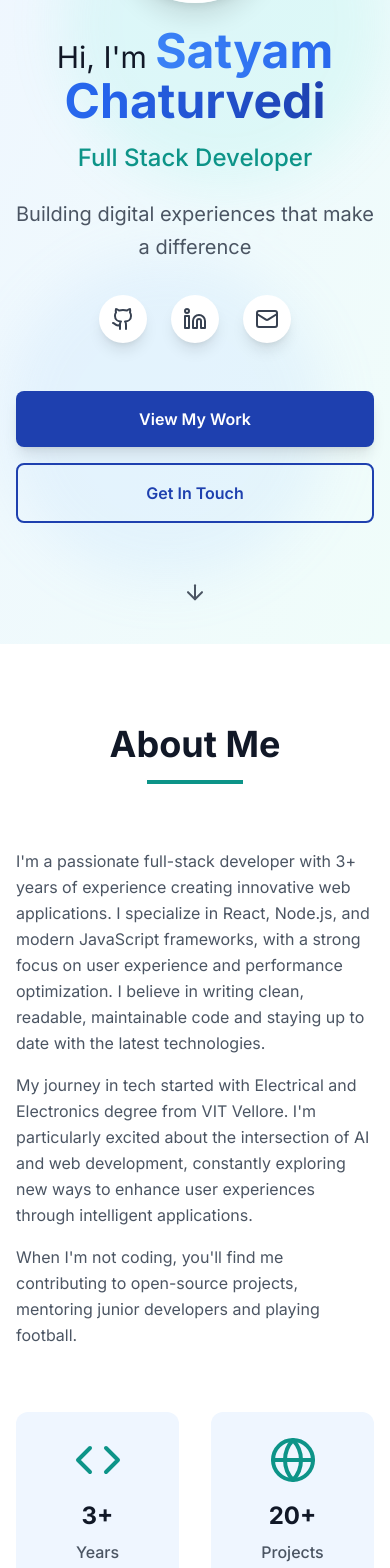
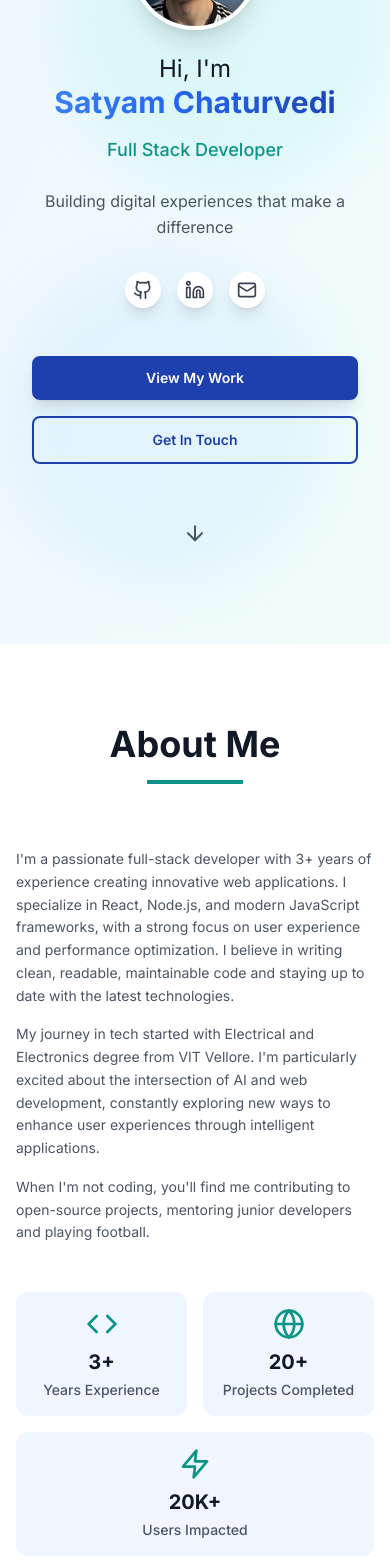
Before and after one commit to Satyam031199/portfolio, a React (Vite) app: page / in a window 390 px wide. Shown: the part 200-1768 px from the top of the page. Built offline with nearby package versions, Linux system fonts and the light colour scheme.

Commit message:
Make portfolio fully responsive

```diff
--- a/src/App.tsx
+++ b/src/App.tsx
@@ -21,7 +21,7 @@ const AppContent: React.FC = () => {
   }, [trackEvent]);
 
   return (
-    <div className="min-h-screen bg-white dark:bg-gray-900 transition-colors duration-300">
+    <div className="min-h-screen bg-white dark:bg-gray-900 transition-colors duration-300 overflow-x-hidden">
       <Header />
       <main>
         <Hero />
--- a/src/components/About.tsx
+++ b/src/components/About.tsx
@@ -60,18 +60,18 @@ const About: React.FC = () => {
         </motion.div>
 
         <motion.div
-          className="grid lg:grid-cols-2 gap-12 items-center mb-16"
+          className="grid lg:grid-cols-2 gap-8 lg:gap-12 items-center mb-16"
           initial="hidden"
           whileInView="visible"
           viewport={{ once: true, amount: 0.3 }}
           variants={containerVariants}
         >
           <motion.div variants={itemVariants}>
-            <div className="prose prose-lg text-gray-600 dark:text-gray-300 leading-relaxed">
+            <div className="prose prose-base sm:prose-lg text-gray-600 dark:text-gray-300 leading-relaxed">
               {aboutMe.split('\n\n').map((paragraph, index) => (
                 <motion.p
                   key={index}
-                  className="mb-6"
+                  className="mb-4 sm:mb-6 text-sm sm:text-base"
                   initial={{ opacity: 0, x: -30 }}
                   whileInView={{ opacity: 1, x: 0 }}
                   viewport={{ once: true }}
@@ -84,20 +84,20 @@ const About: React.FC = () => {
           </motion.div>
 
           <motion.div
-            className="grid grid-cols-2 gap-8"
+            className="grid grid-cols-2 gap-4 sm:gap-6 lg:gap-8"
             variants={containerVariants}
           >
             <motion.div
-              className="text-center p-6 bg-navy-50 dark:bg-gray-800 rounded-xl"
+              className="text-center p-4 sm:p-6 bg-navy-50 dark:bg-gray-800 rounded-xl"
               variants={statsVariants}
               whileHover={{
                 scale: 1.05,
                 boxShadow: "0 20px 25px -5px rgba(0, 0, 0, 0.1), 0 10px 10px -5px rgba(0, 0, 0, 0.04)"
               }}
             >
-              <Code className="w-12 h-12 text-teal-600 mx-auto mb-4" />
+              <Code className="w-8 h-8 sm:w-12 sm:h-12 text-teal-600 mx-auto mb-2 sm:mb-4" />
               <motion.h3
-                className="text-2xl font-bold text-gray-900 dark:text-white mb-2"
+                className="text-xl sm:text-2xl font-bold text-gray-900 dark:text-white mb-1 sm:mb-2"
                 initial={{ opacity: 0 }}
                 whileInView={{ opacity: 1 }}
                 viewport={{ once: true }}
@@ -105,19 +105,19 @@ const About: React.FC = () => {
               >
                 3+
               </motion.h3>
-              <p className="text-gray-600 dark:text-gray-400 font-medium">Years Experience</p>
+              <p className="text-sm sm:text-base text-gray-600 dark:text-gray-400 font-medium">Years Experience</p>
             </motion.div>
             <motion.div
-              className="text-center p-6 bg-navy-50 dark:bg-gray-800 rounded-xl"
+              className="text-center p-4 sm:p-6 bg-navy-50 dark:bg-gray-800 rounded-xl"
               variants={statsVariants}
               whileHover={{
                 scale: 1.05,
                 boxShadow: "0 20px 25px -5px rgba(0, 0, 0, 0.1), 0 10px 10px -5px rgba(0, 0, 0, 0.04)"
               }}
             >
-              <Globe className="w-12 h-12 text-teal-600 mx-auto mb-4" />
+              <Globe className="w-8 h-8 sm:w-12 sm:h-12 text-teal-600 mx-auto mb-2 sm:mb-4" />
               <motion.h3
-                className="text-2xl font-bold text-gray-900 dark:text-white mb-2"
+                className="text-xl sm:text-2xl font-bold text-gray-900 dark:text-white mb-1 sm:mb-2"
                 initial={{ opacity: 0 }}
                 whileInView={{ opacity: 1 }}
                 viewport={{ once: true }}
@@ -125,19 +125,19 @@ const About: React.FC = () => {
               >
                 20+
               </motion.h3>
-              <p className="text-gray-600 dark:text-gray-400 font-medium">Projects Completed</p>
+              <p className="text-sm sm:text-base text-gray-600 dark:text-gray-400 font-medium">Projects Completed</p>
             </motion.div>
             <motion.div
-              className="text-center p-6 bg-navy-50 dark:bg-gray-800 rounded-xl col-span-2"
+              className="text-center p-4 sm:p-6 bg-navy-50 dark:bg-gray-800 rounded-xl col-span-2"
               variants={statsVariants}
               whileHover={{
                 scale: 1.05,
                 boxShadow: "0 20px 25px -5px rgba(0, 0, 0, 0.1), 0 10px 10px -5px rgba(0, 0, 0, 0.04)"
               }}
             >
-              <Zap className="w-12 h-12 text-teal-600 mx-auto mb-4" />
+              <Zap className="w-8 h-8 sm:w-12 sm:h-12 text-teal-600 mx-auto mb-2 sm:mb-4" />
               <motion.h3
-                className="text-2xl font-bold text-gray-900 dark:text-white mb-2"
+                className="text-xl sm:text-2xl font-bold text-gray-900 dark:text-white mb-1 sm:mb-2"
                 initial={{ opacity: 0 }}
                 whileInView={{ opacity: 1 }}
                 viewport={{ once: true }}
@@ -145,7 +145,7 @@ const About: React.FC = () => {
               >
                 20K+
               </motion.h3>
-              <p className="text-gray-600 dark:text-gray-400 font-medium">Users Impacted</p>
+              <p className="text-sm sm:text-base text-gray-600 dark:text-gray-400 font-medium">Users Impacted</p>
             </motion.div>
           </motion.div>
         </motion.div>
@@ -158,48 +158,48 @@ const About: React.FC = () => {
           variants={containerVariants}
         >
           <motion.h3
-            className="text-3xl font-bold text-gray-900 dark:text-white text-center mb-12"
+            className="text-2xl sm:text-3xl font-bold text-gray-900 dark:text-white text-center mb-8 sm:mb-12"
             variants={itemVariants}
           >
             Technical Skills
           </motion.h3>
           <motion.div
-            className="grid md:grid-cols-1 lg:grid-cols-4 gap-8"
+            className="grid grid-cols-1 sm:grid-cols-2 lg:grid-cols-4 gap-4 sm:gap-6 lg:gap-8"
             variants={containerVariants}
           >
             {skillCategories.map((category, categoryIndex) => (
             <div
               key={category.title}
-              className={`backdrop-blur-sm bg-white/30 dark:bg-white/5 p-8 rounded-2xl border border-white/20 dark:border-white/10 shadow-xl animate-fade-in`}
+              className={`backdrop-blur-sm bg-white/30 dark:bg-white/5 p-4 sm:p-6 lg:p-8 rounded-2xl border border-white/20 dark:border-white/10 shadow-xl animate-fade-in`}
               style={{ animationDelay: `${categoryIndex * 200}ms` }}
             >
-              <h3 className="text-xl font-bold text-gray-800 dark:text-white mb-6 text-center">
+              <h3 className="text-lg sm:text-xl font-bold text-gray-800 dark:text-white mb-4 sm:mb-6 text-center">
                 {category.title}
               </h3>
 
               <div
                 className={`grid ${
-                  categoryIndex === 2 ? "grid-cols-3" : "grid-cols-2"
-                } gap-4`}
+                  categoryIndex === 2 ? "grid-cols-2 sm:grid-cols-3" : "grid-cols-2"
+                } gap-2 sm:gap-3 lg:gap-4`}
               >
                 {category.skills.map((skill, skillIndex) => {
                   return (
                     <div
                       key={skill.name}
-                      className="backdrop-blur-sm bg-white/40 dark:bg-white/10 p-4 rounded-xl border border-white/30 dark:border-white/20 hover:bg-white/50 dark:hover:bg-white/15 transition-all duration-300 hover:scale-105 hover:shadow-lg"
+                      className="backdrop-blur-sm bg-white/40 dark:bg-white/10 p-2 sm:p-3 lg:p-4 rounded-xl border border-white/30 dark:border-white/20 hover:bg-white/50 dark:hover:bg-white/15 transition-all duration-300 hover:scale-105 hover:shadow-lg"
                       style={{
                         animationDelay: `${
                           categoryIndex * 200 + skillIndex * 100
                         }ms`,
                       }}
                     >
-                      <div className="flex flex-col items-center text-center space-y-2">
+                      <div className="flex flex-col items-center text-center space-y-1 sm:space-y-2">
                         <div
-                          className={`w-10 h-10 rounded-lg bg-gradient-to-r flex items-center justify-center`}
+                          className={`w-8 h-8 sm:w-10 sm:h-10 rounded-lg bg-gradient-to-r flex items-center justify-center`}
                         >
                           <img src={skill.icon} alt={skill.name} />
                         </div>
-                        <span className="text-gray-700 dark:text-gray-300 font-medium text-sm">
+                        <span className="text-gray-700 dark:text-gray-300 font-medium text-xs sm:text-sm">
                           {skill.name}
                         </span>
                       </div>
--- a/src/components/Footer.tsx
+++ b/src/components/Footer.tsx
@@ -42,7 +42,7 @@ const Footer: React.FC = () => {
         >
           <motion.button
             onClick={scrollToTop}
-            className="inline-flex items-center gap-2 px-6 py-3 bg-teal-600 text-white font-semibold rounded-lg shadow-lg mb-8"
+            className="inline-flex items-center gap-2 px-4 sm:px-6 py-2 sm:py-3 bg-teal-600 text-white font-semibold rounded-lg shadow-lg mb-6 sm:mb-8 text-sm sm:text-base"
             variants={itemVariants}
             whileHover={{
               scale: 1.05,
@@ -55,7 +55,7 @@ const Footer: React.FC = () => {
           </motion.button>
 
           <motion.div
-            className="flex justify-center items-center gap-2 text-gray-400 mb-4"
+            className="flex flex-wrap justify-center items-center gap-2 text-gray-400 mb-4 text-sm sm:text-base px-4"
             variants={itemVariants}
           >
             <span>Built with</span>
@@ -71,7 +71,7 @@ const Footer: React.FC = () => {
           </motion.div>
 
           <motion.p
-            className="text-gray-500"
+            className="text-gray-500 text-sm sm:text-base px-4"
             variants={itemVariants}
           >
             © {currentYear} {personalInfo.name}. All rights reserved.
--- a/src/components/Header.tsx
+++ b/src/components/Header.tsx
@@ -135,7 +135,7 @@ const Header: React.FC = () => {
         <AnimatePresence>
           {isMenuOpen && (
             <motion.div
-              className="md:hidden py-4 border-t border-gray-200 dark:border-gray-700 overflow-hidden"
+              className="md:hidden py-4 border-t border-gray-200 dark:border-gray-700 overflow-hidden bg-white dark:bg-gray-900"
               variants={mobileMenuVariants}
               initial="hidden"
               animate="visible"
@@ -145,7 +145,7 @@ const Header: React.FC = () => {
                 <motion.button
                   key={item.id}
                   onClick={() => scrollToSection(item.id)}
-                  className="block w-full text-left py-3 text-gray-700 dark:text-gray-300 hover:text-teal-600 dark:hover:text-teal-400 transition-colors duration-200 font-medium"
+                  className="block w-full text-left py-3 px-4 text-gray-700 dark:text-gray-300 hover:text-teal-600 dark:hover:text-teal-400 hover:bg-gray-50 dark:hover:bg-gray-800 transition-all duration-200 font-medium rounded-lg"
                   variants={mobileItemVariants}
                   whileHover={{ x: 10 }}
                 >
--- a/src/components/Hero.tsx
+++ b/src/components/Hero.tsx
@@ -72,7 +72,7 @@ const Hero: React.FC = () => {
       </div>
 
       <motion.div
-        className="max-w-7xl mx-auto px-4 sm:px-6 lg:px-8 text-center relative z-10"
+        className="max-w-7xl mx-auto px-4 sm:px-6 lg:px-8 text-center relative z-10 py-8"
         variants={containerVariants}
         initial="hidden"
         animate="visible"
@@ -81,24 +81,24 @@ const Hero: React.FC = () => {
           <motion.img
             src={personalInfo.avatar}
             alt={personalInfo.name}
-            className="w-40 h-40 rounded-full mx-auto mb-6 border-4 border-white dark:border-gray-700 shadow-xl object-contain"
+            className="w-32 h-32 sm:w-40 sm:h-40 rounded-full mx-auto mb-6 border-4 border-white dark:border-gray-700 shadow-xl object-cover"
             whileHover={{ scale: 1.1, rotate: 5 }}
             transition={{ type: "spring", stiffness: 300, damping: 20 }}
           />
           <motion.h1
-            className="text-3xl md:text-5xl text-gray-900 dark:text-white mb-4 leading-tight"
+            className="text-2xl sm:text-3xl md:text-5xl text-gray-900 dark:text-white mb-4 leading-tight px-4"
             variants={itemVariants}
           >
-            Hi, I'm <span className="text-5xl md:text-7xl font-bold bg-gradient-to-r from-blue-500 via-blue-600 to-navy-600 dark:from-blue-400 dark:via-blue-500 dark:to-navy-500 bg-clip-text text-transparent">{personalInfo.name}</span>
+            Hi, I'm <span className="text-3xl sm:text-4xl md:text-7xl font-bold bg-gradient-to-r from-blue-500 via-blue-600 to-navy-600 dark:from-blue-400 dark:via-blue-500 dark:to-navy-500 bg-clip-text text-transparent block sm:inline">{personalInfo.name}</span>
           </motion.h1>
           <motion.p
-            className="text-2xl md:text-3xl text-teal-600 dark:text-teal-400 font-medium mb-6"
+            className="text-lg sm:text-xl md:text-3xl text-teal-600 dark:text-teal-400 font-medium mb-6 px-4"
             variants={itemVariants}
           >
             {personalInfo.role}
           </motion.p>
           <motion.p
-            className="text-xl text-gray-600 dark:text-gray-300 max-w-2xl mx-auto mb-8 leading-relaxed"
+            className="text-base sm:text-lg md:text-xl text-gray-600 dark:text-gray-300 max-w-2xl mx-auto mb-8 leading-relaxed px-4"
             variants={itemVariants}
           >
             {personalInfo.tagline}
@@ -107,7 +107,7 @@ const Hero: React.FC = () => {
 
         {/* Social Links */}
         <motion.div
-          className="flex justify-center space-x-6 mb-12"
+          className="flex justify-center space-x-4 sm:space-x-6 mb-12 px-4"
           variants={itemVariants}
         >
           {[
@@ -120,7 +120,7 @@ const Hero: React.FC = () => {
               href={social.href}
               target="_blank"
               rel="noopener noreferrer"
-              className="p-3 bg-white dark:bg-gray-800 rounded-full shadow-lg group"
+              className="p-2 sm:p-3 bg-white dark:bg-gray-800 rounded-full shadow-lg group"
               variants={socialVariants}
               whileHover={{
                 scale: 1.15,
@@ -129,19 +129,19 @@ const Hero: React.FC = () => {
               }}
               whileTap={{ scale: 0.95 }}
             >
-              <social.icon className="w-6 h-6 text-gray-700 dark:text-gray-300 group-hover:text-navy-600 dark:group-hover:text-teal-400" />
+              <social.icon className="w-5 h-5 sm:w-6 sm:h-6 text-gray-700 dark:text-gray-300 group-hover:text-navy-600 dark:group-hover:text-teal-400" />
             </motion.a>
           ))}
         </motion.div>
 
         {/* CTA Buttons */}
         <motion.div
-          className="flex flex-col sm:flex-row gap-4 justify-center mb-12"
+          className="flex flex-col sm:flex-row gap-4 justify-center mb-12 px-4"
           variants={itemVariants}
         >
           <motion.button
             onClick={() => scrollToSection('projects')}
-            className="px-8 py-4 bg-navy-600 text-white font-semibold rounded-lg shadow-lg"
+            className="px-6 sm:px-8 py-3 sm:py-4 bg-navy-600 text-white font-semibold rounded-lg shadow-lg text-sm sm:text-base"
             whileHover={{
               scale: 1.05,
               backgroundColor: "#1e3a8a",
@@ -154,7 +154,7 @@ const Hero: React.FC = () => {
           </motion.button>
           <motion.button
             onClick={() => scrollToSection('contact')}
-            className="px-8 py-4 bg-transparent border-2 border-navy-600 text-navy-600 dark:border-teal-400 dark:text-teal-400 font-semibold rounded-lg"
+            className="px-6 sm:px-8 py-3 sm:py-4 bg-transparent border-2 border-navy-600 text-navy-600 dark:border-teal-400 dark:text-teal-400 font-semibold rounded-lg text-sm sm:text-base"
             whileHover={{
               scale: 1.05,
               backgroundColor: "#1e40af",
--- a/src/index.css
+++ b/src/index.css
@@ -5,10 +5,16 @@
 @layer base {
   html {
     scroll-behavior: smooth;
+    overflow-x: hidden;
   }
 
   body {
     font-family: 'Inter', ui-sans-serif, system-ui, -apple-system, BlinkMacSystemFont, 'Segoe UI', Roboto, 'Helvetica Neue', Arial, 'Noto Sans', sans-serif;
+    overflow-x: hidden;
+  }
+
+  * {
+    box-sizing: border-box;
   }
 }
 
@@ -23,6 +29,10 @@
 
   .section-padding {
     @apply py-20;
+  }
+
+  .container-responsive {
+    @apply max-w-7xl mx-auto px-4 sm:px-6 lg:px-8;
   }
 }
 
@@ -40,7 +50,7 @@
   }
 
   .input {
-    @apply w-full px-4 py-3 border bg-gray-300 border-gray-700 rounded-lg focus:ring-2 focus:ring-teal-400 focus:border-transparent transition-all duration-200 text-black placeholder-slate-700
+    @apply w-full px-3 sm:px-4 py-2 sm:py-3 border bg-gray-300 border-gray-700 rounded-lg focus:ring-2 focus:ring-teal-400 focus:border-transparent transition-all duration-200 text-black placeholder-slate-700 text-sm sm:text-base;
   }
 }
 
--- a/tailwind.config.js
+++ b/tailwind.config.js
@@ -4,6 +4,9 @@ export default {
   darkMode: 'class',
   theme: {
     extend: {
+      screens: {
+        'xs': '475px',
+      },
       colors: {
         navy: {
           50: '#eff6ff',
```
Also changed, not shown: src/components/Contact.tsx (+26 -26 lines), src/components/Experience.tsx (+23 -23 lines), src/components/Projects.tsx (+12 -12 lines).
